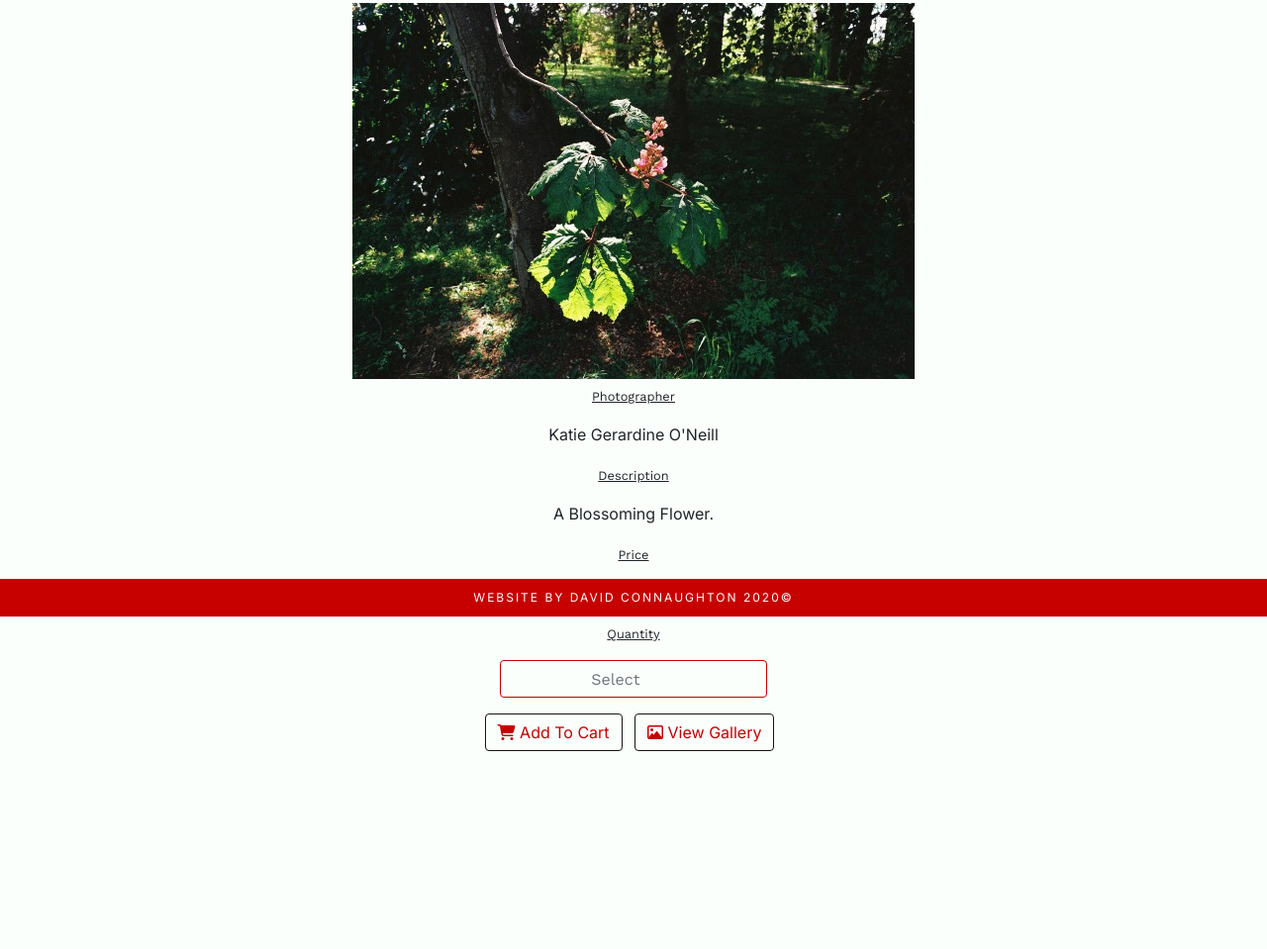
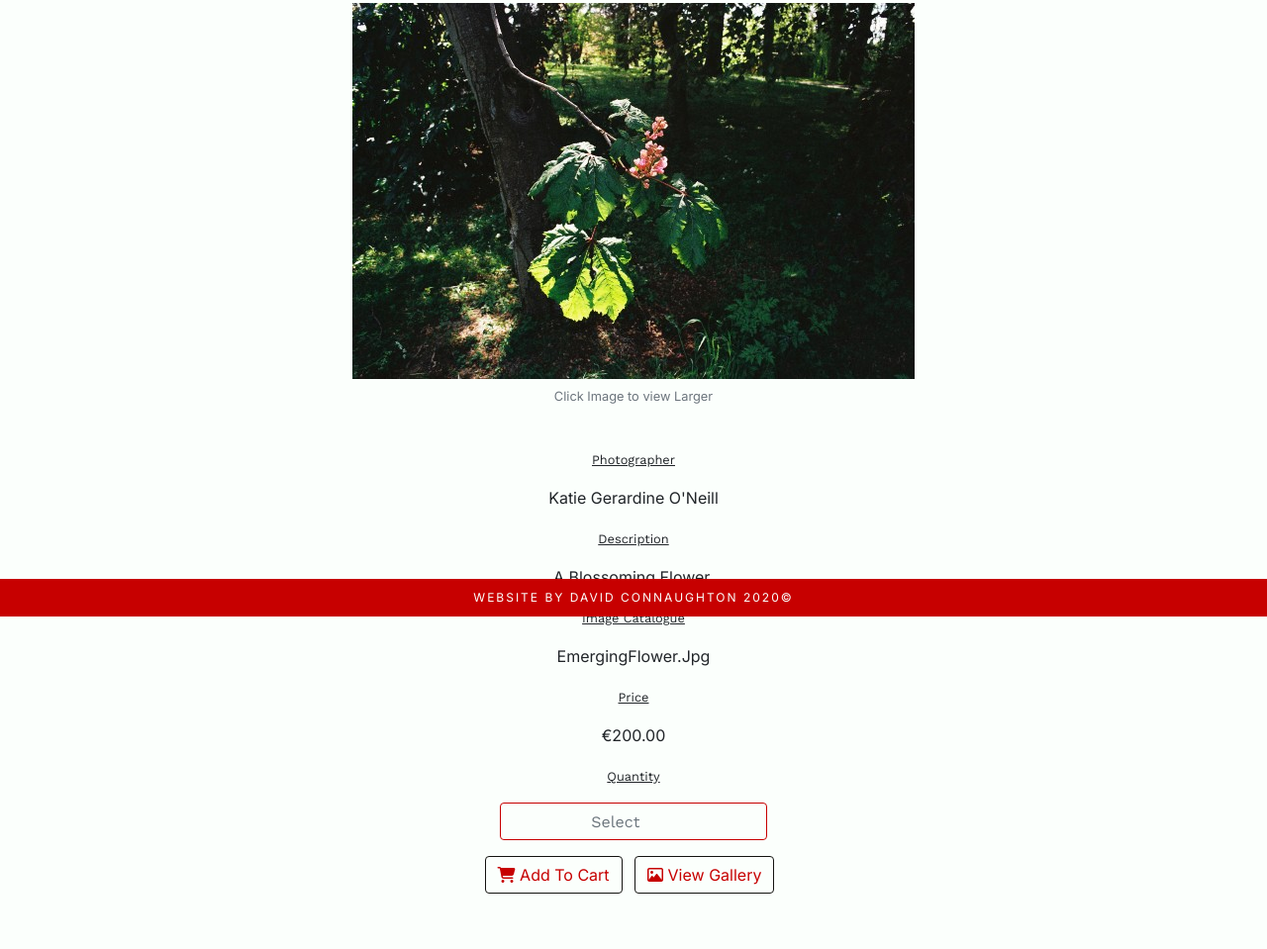
Before and after one commit to david-connaughton/the-new-gallery, a Django app: page /photos/1 in a window 1280 px wide. Shown: the part 177-1136 px from the top of the page at 99% size. Before the commit the page ends 936 px from the top, so only its background shows below. Run offline with Django 3.2, Linux system fonts and the light colour scheme; data comes from the database, SQL or seed files in the repository; both versions use the stored data as it was after the commit; some libraries are stand-ins or nearby versions.

Commit message:
Bug Fixes Made

```diff
--- a/checkout/templates/checkout/checkout.html
+++ b/checkout/templates/checkout/checkout.html
@@ -33,6 +33,7 @@
     <h2 class="header">Order</h2>
 </div>
 <div class="mx-auto text-center">
+    <p>You can review your order below</p>
     <button class="btn btn-outline page-button" id="order-button">
         <i class="fas fa-shopping-cart"></i>
         Show/Hide Order Details
--- a/home/tests.py
+++ b/home/test_views.py
@@ -1,4 +1,5 @@
 from django.test import TestCase
+from . import views
 
 
 class TestHome(TestCase):
--- a/photos/static/photos/css/photos.css
+++ b/photos/static/photos/css/photos.css
@@ -6,3 +6,14 @@
 .charity {
     color:  #c70000;
 }
+
+/*-----------------------Media Queries*/
+
+@media screen and (max-width: 767px) {
+
+
+    .pop-up {
+        display: none !important;
+    }
+
+}
--- a/photos/static/photos/js/photos.js
+++ b/photos/static/photos/js/photos.js
@@ -11,4 +11,9 @@ $(document).ready(function(){
         $('#modal-main-id').attr('src', $('#photo-img').attr('src'));
         $('#myModal').modal('show');
     });
+
+    var image = document.getElementById('image-name');
+    image.split('.').slice();
+    console.log(image);
+
 });
--- a/photos/templates/photos/photo_detail.html
+++ b/photos/templates/photos/photo_detail.html
@@ -20,6 +20,9 @@
                 <a href="#" id="clicker">
                     <img src="{{ photo.image.url }}" class="img-fluid p-1" id="photo-img" alt="Photo Image">
                 </a>
+                <p>
+                    <small class="text-muted pop-up">Click Image to view Larger</small>
+                </p>
                 <br>
                 <p>
                     <small class="small">Photographer</small>
@@ -29,6 +32,10 @@
                     <small class="small description">Description</small>
                 </p>
                 <p class="description">{{ photo.description }}</p>
+                <p>
+                    <small class="small description">Image Catalogue</small>
+                </p>
+                <p class="description">{{ photo.image }}</p>
                 <p>
                     <small class="small">Price</small>
                 </p>
--- a/photos/templates/photos/photos.html
+++ b/photos/templates/photos/photos.html
@@ -21,6 +21,7 @@
 <!--Article-->
 
     <article>
+        <p class="text-center">The New Gallery was established in 2020 as a continuous online Exhibition Space.</p>
         <p class="text-center">Please peruse our selection of bespoke Photographs.</p>
         <p class="text-center charity">For the foreseeable future, we are not charging for postage.</p>
         <p class="text-center mb-5 charity">We have opted to donate 5% of our profits to charity and encourage our customers to make a similar donation in lieu of the waived delivery charge</p>
--- a/templates/allauth/account/login.html
+++ b/templates/allauth/account/login.html
@@ -23,7 +23,10 @@
             <input type="hidden" name="{{ redirect_field_name }}" value="{{ redirect_field_value }}" />
             {% endif %}
             <a class="button secondaryAction" href="{% url 'account_reset_password' %}">{% trans "Forgot Password?" %}</a>
-            <button class="primaryAction btn btn-sm info-button" type="submit">{% trans "Login" %}</button>
+            <button class="primaryAction btn btn-sm info-button" type="submit">
+                <i class="fas fa-sign-in-alt"></i>
+                    {% trans "Login" %}
+            </button>
         </form>
 
     </div>
```
Also changed, not shown: cart/templates/cart/cart.html (+8 -2 lines), profiles/static/profiles/css/profiles.css (+13 -0 lines), db.sqlite3.
